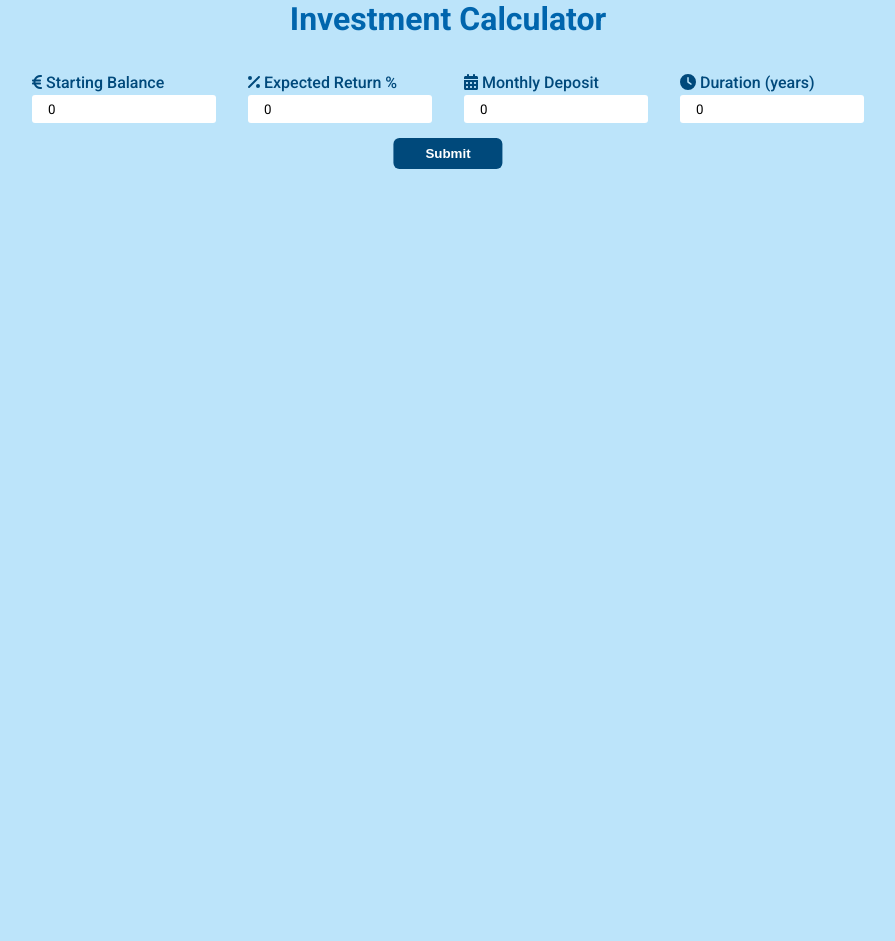
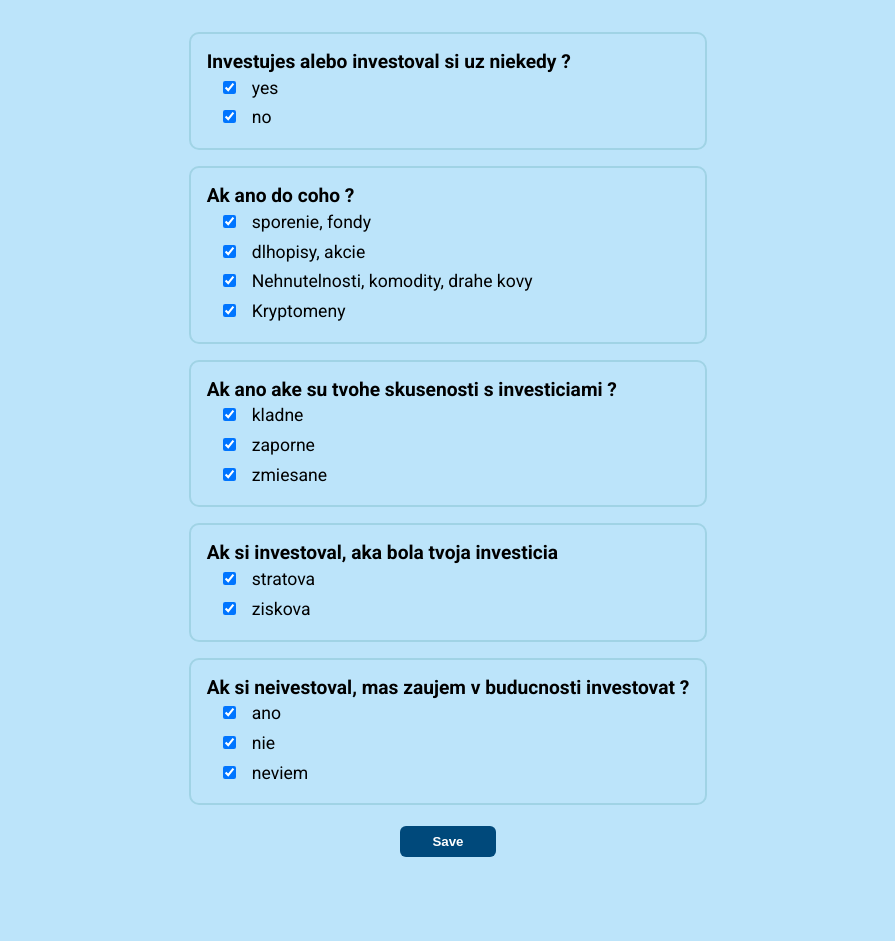
Before and after one commit to sirsamuelo/Investment-Calculator, a React (Create React App) app: page / in a window 1280 px wide. Shown: the top 941 px of the page, without its empty margins (192-1087 px from the left). Built offline with nearby package versions, Linux system fonts and the light colour scheme.

Commit message:
adding questionare and second lline in graph

```diff
--- a/src/App.css
+++ b/src/App.css
@@ -102,3 +102,46 @@ form {
   font-weight: 800;
   color: var(--dark-2-blue)
 }
+
+.btn-submit {
+  padding: 0.5rem 2rem;
+  border-radius: 6px;
+  border: none;
+  font-weight: 600;
+  color: white;
+  background-color: var(--dark-2-blue);
+  cursor: pointer;
+  position: absolute;
+  bottom: 80px;
+}
+.btn-submit:hover {
+  color: var(--dark-blue);
+  background-color: white;
+}
+
+.questions {
+  position: relative;
+  padding-bottom: 100px;
+}
+
+.question__container {
+  display: flex;
+  flex-direction: column;
+  margin: 1rem;
+  padding: 1rem;
+  border: 2px solid #a0d3e5;
+  border-radius: 10px;
+}
+.question {
+  font-size: 1.2rem;
+  font-weight: 600;
+}
+
+.question__label {
+  font-size: 1.1rem;
+  padding: 0.3rem 0;
+}
+.checkboxInput {
+  margin: 0 1rem;
+
+}
--- /dev/null
+++ b/src/components/Checkbox.jsx
@@ -0,0 +1,12 @@
+import React from 'react'
+
+const Checkbox = ({value,onChange,label}) => {
+  return (
+    <label className='question__label'>
+        <input type="checkbox" checked={value} onChange={onChange} className='checkboxInput'/>
+        {label}
+    </label>
+  )
+}
+
+export default Checkbox
--- a/src/components/Main.jsx
+++ b/src/components/Main.jsx
@@ -8,6 +8,7 @@ import {
   faClock,
   faChartSimple,
 } from '@fortawesome/free-solid-svg-icons'
+import Questionaire from './Questionaire'
 
 const Main = () => {
   const [startingBalance, setStartingBalance] = useState(0)
@@ -71,7 +72,6 @@ const Main = () => {
     let balances = []
     let labels = []
     const monthlyReturn = expectedReturn / 100 / 12
-    console.log(monthlyReturn)
     buildValues(
       labels,
       balances,
@@ -83,17 +83,28 @@ const Main = () => {
 
     //Create object from two arrays
     const objectFromArrays = convertToObj(labels, balances)
+    console.log(objectFromArrays)
 
     //create desired array from object
-    const desiredData = populateData(objectFromArrays)
+    let desiredData = populateData(objectFromArrays)
 
     var testing = [{ id: 'Revenue', color: 'hsl(50, 30%, 50%)' }]
     testing[0].data = desiredData
+    testing.push({id: 'Bez investovanie', color: 'hsl(50, 30%, 50%)'})
+
+    balances = []
+    labels = []
+    let startMoney = Number(startingBalance)
+    for(let i = 0;i<=duration;i++) {
+      balances.push(startMoney)
+      labels.push(`Year ${i}`)
+      startMoney+=1000
+  }
+    const newObjectFrom = convertToObj(labels, balances)
+    console.log(newObjectFrom)
+    desiredData = populateData(newObjectFrom)
+    testing[1].data = desiredData
     setMyData(testing)
-    testing.forEach((item) => {
-      console.log(item.data.forEach((record) => console.log(record)))
-    })
-
     const {y} = myData[0].data.pop()
     setFinalAmount(y)
 
@@ -103,6 +114,7 @@ const Main = () => {
 
   return (
     <div className='container'>
+      <Questionaire />
       <section className='sliders'>
         <h1>Investment Calculator</h1>
         <form onSubmit={onSubmit}>
--- a/src/components/MyResponsiveLine.jsx
+++ b/src/components/MyResponsiveLine.jsx
@@ -22,7 +22,6 @@ const MyResponsiveLine = ({ data  }) => (
             type: 'linear',
             min: 'auto',
             max: 'auto',
-            stacked: true,
             reverse: false
         }}
         yFormat=" >-.2f"
--- /dev/null
+++ b/src/components/Questionaire.jsx
@@ -0,0 +1,57 @@
+import { useState } from 'react'
+import dotaznik from '../sample.js'
+import Checkbox from './Checkbox.jsx'
+
+const Questionaire = () => {
+    function findLengthOfCheckboxes(dotaznik) {
+        let sum = 0;
+        dotaznik.map((item,index) => {
+            sum = sum + Object.keys(item).length - 1
+        })
+        return sum
+    }
+    const sum = findLengthOfCheckboxes(dotaznik)
+    const [isChecked, setIsChecked] = useState(
+        new Array(sum).fill(false)
+      );
+
+  const onChange = (position) => {
+    const updateCheckedState = isChecked.map((item,index) => index === position ? !item : item)
+
+    setIsChecked(updateCheckedState)
+  }
+
+  const handleSubmit = (e) => {
+    e.preventDefault()
+
+    console.log('submit')
+  }
+
+
+
+  return (
+    <div>
+      <form onSubmit={handleSubmit}>
+        <div className='questions'>
+            {/* change index somehoow  */}
+          {dotaznik.map(({question,a,b,c,d}, index) => {
+            return (
+              <div key={index} className='question__container'>
+                <div className='question'>{question}</div>
+                <Checkbox label={a} value={isChecked} onChange={() => onChange(index)}/>
+                <Checkbox label={b} value={isChecked} onChange={() => onChange(index)}/>
+                {c && <Checkbox label={c} value={isChecked} onChange={() => onChange(index)}/>}
+                {d && <Checkbox label={d} value={isChecked} onChange={() => onChange(index)}/>}
+              </div>
+            )
+          })}{' '}
+        </div>
+        <button className='btn-submit' type='submit'>
+          Save
+        </button>
+      </form>
+    </div>
+  )
+}
+
+export default Questionaire
--- /dev/null
+++ b/src/sample.js
@@ -0,0 +1,33 @@
+const dotaznik = [
+  {
+    question: 'Investujes alebo investoval si uz niekedy ?',
+    a: 'yes',
+    b: 'no',
+  },
+  {
+    question: 'Ak ano do coho ?',
+    a: 'sporenie, fondy',
+    b: 'dlhopisy, akcie',
+    c: 'Nehnutelnosti, komodity, drahe kovy',
+    d: 'Kryptomeny',
+  },
+  {
+    question: 'Ak ano ake su tvohe skusenosti s investiciami ?',
+    a: 'kladne',
+    b: 'zaporne',
+    c: 'zmiesane',
+  },
+  {
+    question: 'Ak si investoval, aka bola tvoja investicia',
+    a: 'stratova',
+    b: 'ziskova',
+  },
+  {
+    question: 'Ak si neivestoval, mas zaujem v buducnosti investovat ?',
+    a: 'ano',
+    b: 'nie',
+    c: 'neviem',
+  },
+]
+
+export default dotaznik
```
Also changed, not shown: src/data.js (+31 -1 lines).
